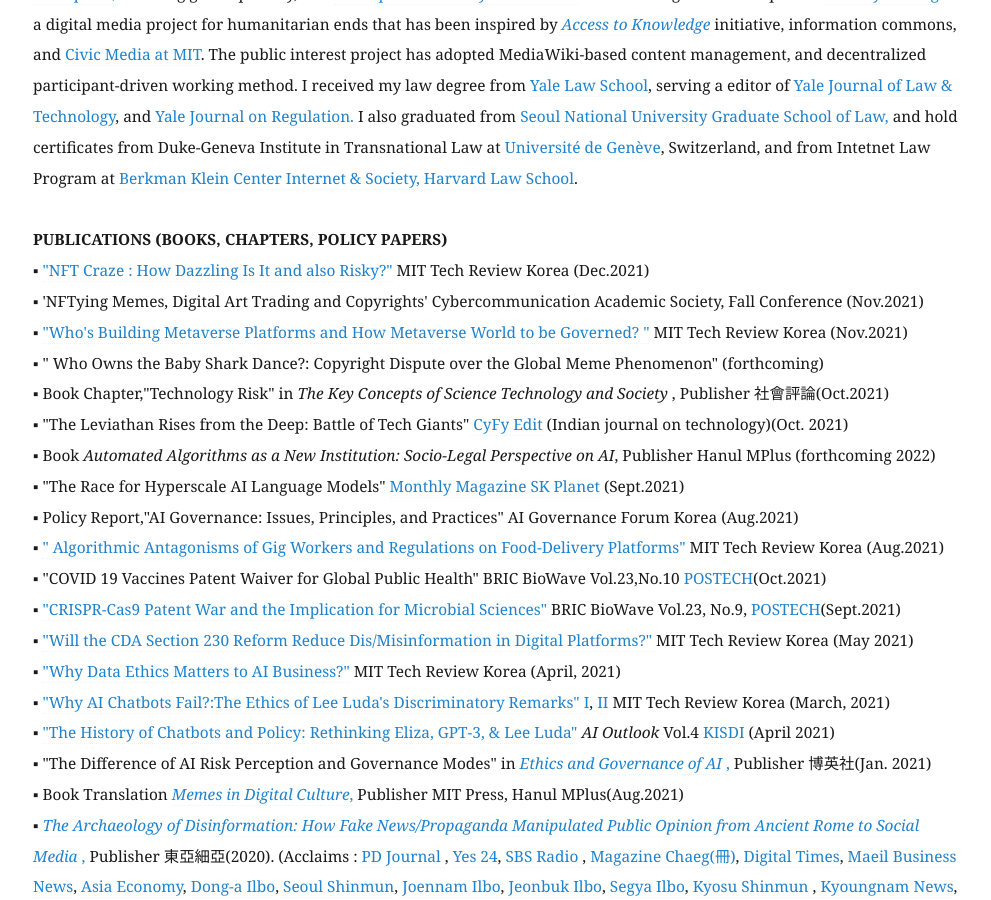
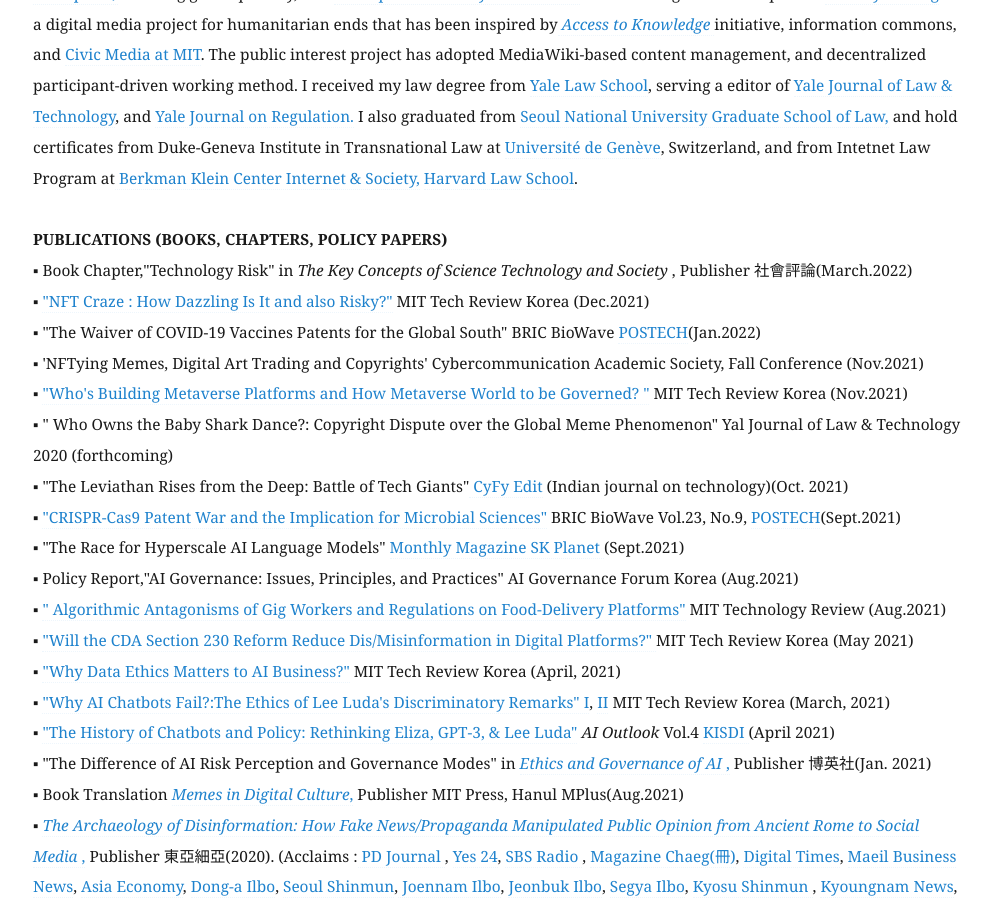
Before and after one commit to eunchangchoi/eunchangchoi.github.io, a Jekyll site: the page built from index.md, in a window 1280 px wide and 900 px high, scrolled down 1681 px. Shown: the whole window, without its empty margins (67-1058 px from the left). Built offline with Jekyll 4.4.1, drawn with Linux system fonts in a browser that asks for light colours.

Commit message:
Update index.md

```diff
--- a/index.md
+++ b/index.md
@@ -33,18 +33,17 @@
 <br>
 <br>
  <strong> PUBLICATIONS (BOOKS, CHAPTERS, POLICY PAPERS) </strong> <br>
+▪ Book Chapter,"Technology Risk" in <i> The Key Concepts of Science Technology and Society </i>, Publisher 社會評論(March.2022) <br>
 ▪ <a href="https://www.technologyreview.kr/nft-%ec%97%b4%ed%92%8d-%ec%96%bc%eb%a7%88%eb%82%98-%eb%a9%8b%ec%a7%80%ea%b3%a0-%ec%96%bc%eb%a7%88%eb%82%98-%ec%9c%84%ed%97%98%ed%95%a0%ea%b9%8c/"> "NFT Craze : How Dazzling Is It and also Risky?"</a> MIT Tech Review Korea (Dec.2021)<br>
+▪ "The Waiver of COVID-19 Vaccines Patents for the Global South" BRIC BioWave <a href="https://www.ibric.org/biowave/bio_webzine_index.php"> POSTECH</a>(Jan.2022)<br>
 ▪ 'NFTying Memes, Digital Art Trading and Copyrights' Cybercommunication Academic Society, Fall Conference (Nov.2021) <br>
 ▪ <a href="https://www.technologyreview.kr/누가-메타버스-플랫폼을-구축하고-있고-메타버스-세/">"Who's Building Metaverse Platforms and How Metaverse World to be Governed? "</a> MIT Tech Review Korea (Nov.2021)<br>
-▪ " Who Owns the Baby Shark Dance?: Copyright Dispute over the Global Meme Phenomenon" (forthcoming) <br>
-▪ Book Chapter,"Technology Risk" in <i> The Key Concepts of Science Technology and Society </i>, Publisher 社會評論(Oct.2021) <br>
+▪ " Who Owns the Baby Shark Dance?: Copyright Dispute over the Global Meme Phenomenon" Yal Journal of Law & Technology 2020 (forthcoming) <br>
 ▪ "The Leviathan Rises from the Deep: Battle of Tech Giants"<a href="https://www.orfonline.org/cyfy/"> CyFy Edit</a> (Indian journal on technology)(Oct. 2021) <br>
-▪ Book <i> Automated Algorithms as a New Institution: Socio-Legal Perspective on AI</i>, Publisher Hanul MPlus (forthcoming 2022) <br>
+▪ <a href="https://www.ibric.org/myboard/read.php?Board=report&id=3843">"CRISPR-Cas9 Patent War and the Implication for Microbial Sciences"</a> BRIC BioWave Vol.23, No.9, <a href="https://www.ibric.org/biowave/bio_webzine_index.php"> POSTECH</a>(Sept.2021)<br>
 ▪ "The Race for Hyperscale AI Language Models" <a href="https://www.skplanet.com/business/ictIot"> Monthly Magazine SK Planet </a>(Sept.2021) <br>
 ▪ Policy Report,"AI Governance: Issues, Principles, and Practices" AI Governance Forum Korea (Aug.2021) <br>
-▪ <a href="https://www.technologyreview.kr/%ec%a3%bc%eb%ac%b8%ed%98%95-%ed%94%8c%eb%9e%ab%ed%8f%bc-%ea%b7%9c%ec%a0%9c%ec%99%80-%ea%b8%b1-%ec%9d%b4%ec%bd%94%eb%85%b8%eb%af%b8%ec%9d%98-%eb%af%b8%eb%9e%98/?fbclid=IwAR1sfDzfWXv-sdOnKCrOSIlD0PSPpXuAuzSBjD4gz-2Qjuc6NhNq2A100Iw">" Algorithmic Antagonisms of Gig Workers and Regulations on Food-Delivery Platforms"</a> MIT Tech Review Korea (Aug.2021)<br>
-▪ "COVID 19 Vaccines Patent Waiver for Global Public Health" BRIC BioWave Vol.23,No.10<a href="https://www.ibric.org/biowave/bio_webzine_index.php"> POSTECH</a>(Oct.2021)<br>
-▪ <a href="https://www.ibric.org/myboard/read.php?Board=report&id=3843">"CRISPR-Cas9 Patent War and the Implication for Microbial Sciences"</a> BRIC BioWave Vol.23, No.9, <a href="https://www.ibric.org/biowave/bio_webzine_index.php"> POSTECH</a>(Sept.2021)<br>
+▪ <a href="https://www.technologyreview.kr/%ec%a3%bc%eb%ac%b8%ed%98%95-%ed%94%8c%eb%9e%ab%ed%8f%bc-%ea%b7%9c%ec%a0%9c%ec%99%80-%ea%b8%b1-%ec%9d%b4%ec%bd%94%eb%85%b8%eb%af%b8%ec%9d%98-%eb%af%b8%eb%9e%98/?fbclid=IwAR1sfDzfWXv-sdOnKCrOSIlD0PSPpXuAuzSBjD4gz-2Qjuc6NhNq2A100Iw">" Algorithmic Antagonisms of Gig Workers and Regulations on Food-Delivery Platforms"</a> MIT Technology Review (Aug.2021)<br>
 ▪ <a href="https://www.technologyreview.kr/communicatioins-decency-act-misinformation/"> "Will the CDA Section 230 Reform Reduce Dis/Misinformation in Digital Platforms?" </a> MIT Tech Review Korea (May 2021) <br>
 ▪ <a href="https://www.technologyreview.kr/why-data-ethics-is-important-in-ai-business/">"Why Data Ethics Matters to AI Business?"</a> MIT Tech Review Korea (April, 2021)<br>
 ▪ <a href="https://www.technologyreview.kr/why-ai-chatbots-fail-lee-luda-part-1/"> "Why AI Chatbots Fail?:The Ethics of Lee Luda's Discriminatory Remarks" I</a>, <a href="https://www.technologyreview.kr/why-ai-chatbots-fail-lee-luda-part-2/"> II</a> MIT Tech Review Korea (March, 2021)<br>
```
